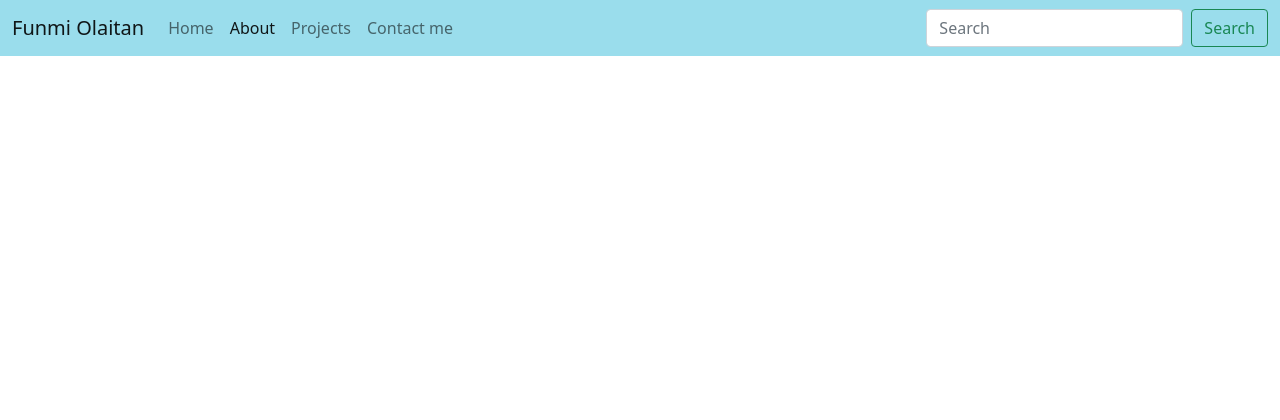
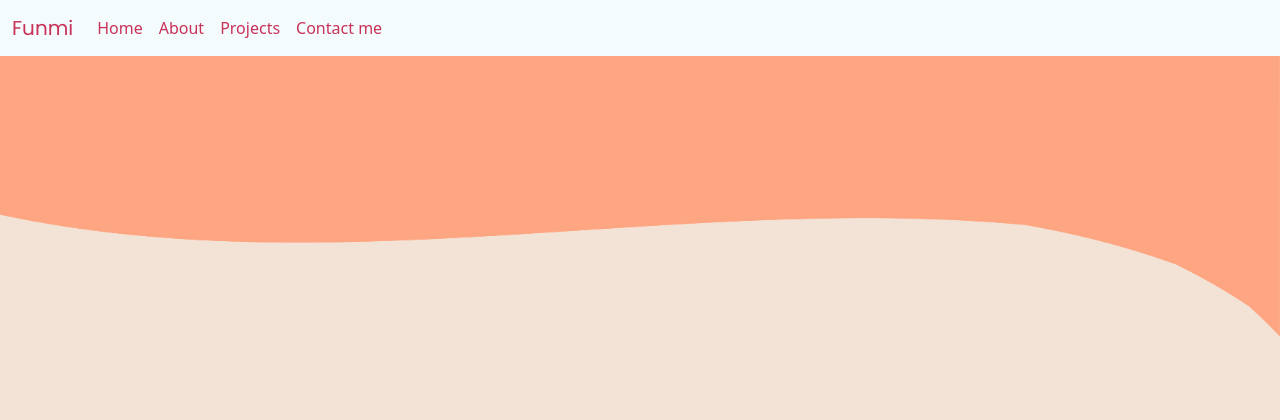
Before and after one commit to FunmiOlaitan/Django-Portfolio-Project, a Django app: page /about in a window 1280 px wide. Shown: the top 420 px of the page. Run offline with Django 3.2, Linux system fonts and the light colour scheme.

Commit message:
Update about, contact, projects page with new page layout.

```diff
--- a/portfolio/portfolio/settings.py
+++ b/portfolio/portfolio/settings.py
@@ -11,6 +11,7 @@ https://docs.djangoproject.com/en/3.2/ref/settings/
 """
 
 from pathlib import Path
+import os
 
 # Build paths inside the project like this: BASE_DIR / 'subdir'.
 BASE_DIR = Path(__file__).resolve().parent.parent
@@ -120,6 +121,10 @@ USE_TZ = True
 
 STATIC_URL = '/static/'
 
+STATICFILES_DIRS = [
+    os.path.join(BASE_DIR, 'static')
+]
+
 # Default primary key field type
 # https://docs.djangoproject.com/en/3.2/ref/settings/#default-auto-field
 
--- a/portfolio/templates/about.html
+++ b/portfolio/templates/about.html
@@ -9,25 +9,22 @@
     <link href="https://cdn.jsdelivr.net/npm/bootstrap@5.0.2/dist/css/bootstrap.min.css" rel="stylesheet" integrity="sha384-EVSTQN3/azprG1Anm3QDgpJLIm9Nao0Yz1ztcQTwFspd3yD65VohhpuuCOmLASjC" crossorigin="anonymous">
 
     <!-- Custom CSS -->
-    <style>
-      .blue-navbar {
-        background-color: rgb(154, 221, 236) !important;
-      }
-    </style>
+    <link rel="stylesheet" href="/static/default.css">
 
-    <title>About</title>
+
+    <title>Home</title>
   </head>
   <body>
     <nav class="navbar navbar-expand-lg navbar-light bg-light blue-navbar">
         <div class="container-fluid">
-          <a class="navbar-brand" href="/">Funmi Olaitan</a>
+          <a class="navbar-brand" href="/">Funmi</a>
           <button class="navbar-toggler" type="button" data-bs-toggle="collapse" data-bs-target="#navbarSupportedContent" aria-controls="navbarSupportedContent" aria-expanded="false" aria-label="Toggle navigation">
             <span class="navbar-toggler-icon"></span>
           </button>
           <div class="collapse navbar-collapse" id="navbarSupportedContent">
             <ul class="navbar-nav me-auto mb-2 mb-lg-0">
               <li class="nav-item">
-                <a class="nav-link" aria-current="page" href="/">Home</a>
+                <a class="nav-link active" aria-current="page" href="/">Home</a>
               </li>
               <li class="nav-item">
                 <a class="nav-link active" href="/about">About</a>
@@ -39,10 +36,6 @@
                 <a class="nav-link" href="contact">Contact me</a>
               </li>
             </ul>
-            <form class="d-flex">
-              <input class="form-control me-2" type="search" placeholder="Search" aria-label="Search">
-              <button class="btn btn-outline-success" type="submit">Search</button>
-            </form>
           </div>
         </div>
       </nav>
```
Also changed, not shown: portfolio/templates/contact.html (+4 -11 lines), portfolio/templates/projects.html (+5 -12 lines).
